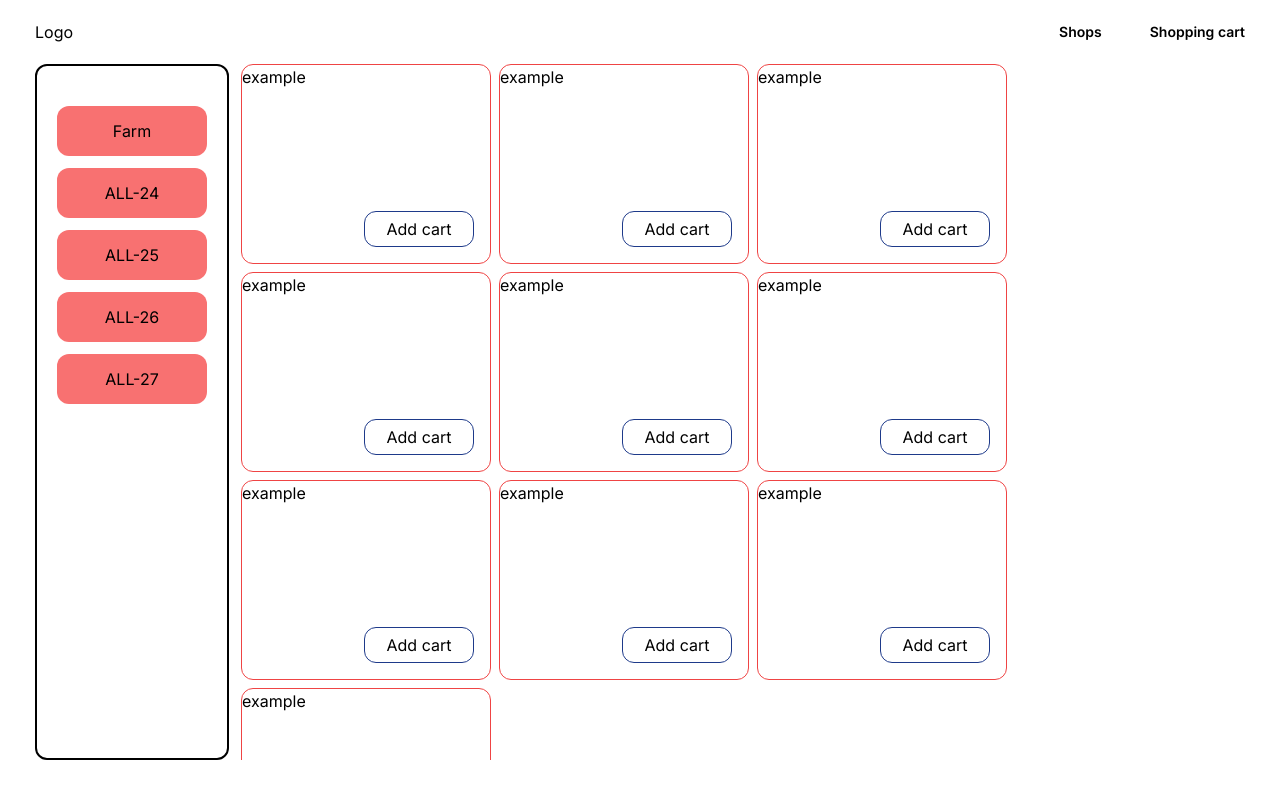
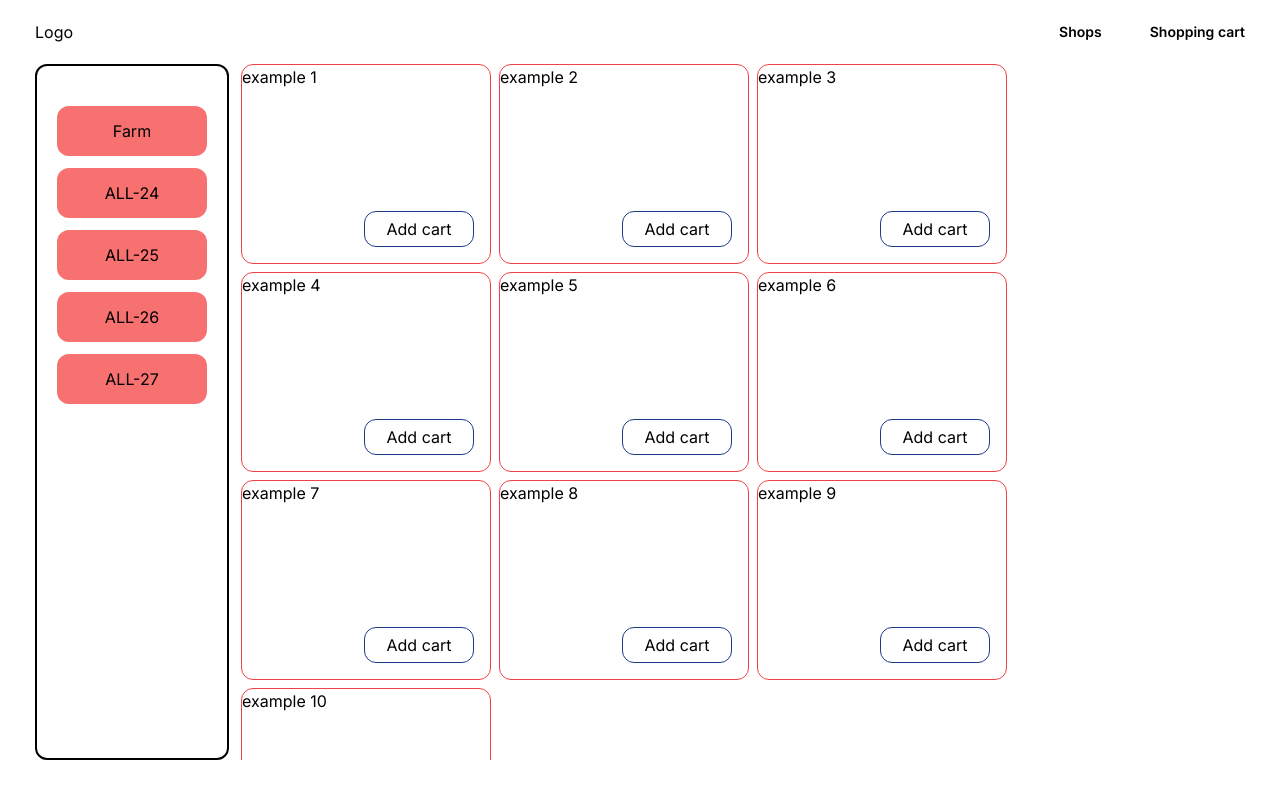
Before and after one commit to ribacot/medicine-delivery-test, a Next.js app: page / in a window 1280 px wide. Built offline with nearby package versions, Linux system fonts and the light colour scheme.

Commit message:
add cart page

```diff
--- a/app/components/listCards/listCards.jsx
+++ b/app/components/listCards/listCards.jsx
@@ -17,17 +17,14 @@ export default function ListCards({ cardArr }) {
 
 	return (
 		<ul className="flex w-full flex-wrap gap-2 overflow-y-auto">
-			{card.length
-				? card.map((el, idx) => (
-						<ListCardsItems
-							key={idx}
-							el={el}
-							idx={idx}
-							setCartArr={setCartArr}
-							cartArr={cartArr}
-						/>
-				  ))
-				: null}
+			{card.map((el) => (
+				<ListCardsItems
+					key={el.id}
+					el={el}
+					setCartArr={setCartArr}
+					cartArr={cartArr}
+				/>
+			))}
 		</ul>
 	);
 }
--- a/app/components/listCards/listCardsItems/listCardsItems.jsx
+++ b/app/components/listCards/listCardsItems/listCardsItems.jsx
@@ -2,25 +2,25 @@
 
 import { useEffect, useState } from "react";
 
-export default function ListCardsItems({ el, idx, cartArr, setCartArr }) {
+export default function ListCardsItems({ el,  cartArr, setCartArr }) {
 	const [isDisebled, setIsDisebled] = useState(false);
 
 	useEffect(() => {
-		setIsDisebled(cartArr.some((el) => el.id === idx));
+		setIsDisebled(cartArr.some((cartEl) => cartEl.id === el.id));
 	}, [cartArr]);
 
 	const handleClick = () => {
 		if (isDisebled) {
-			setCartArr(cartArr.filter((item) => item.id !== idx));
+			setCartArr(cartArr.filter((item) => item.id !== el.id));
 		} else {
-			setCartArr([...cartArr, {title:el, id: idx }]);
+			setCartArr([...cartArr, {title:el.title, id: el.id}]);
 			console.log(cartArr);
 		}
 	};
 
 	return (
 		<li className="relative w-[250px] h-[200px] border-solid border-red-500 border-[1px] rounded-xl">
-			{el}
+      {el.title+" "+el.id}
 			<button
 				type="button"
 				onClick={handleClick}
--- a/app/page.js
+++ b/app/page.js
@@ -1,10 +1,11 @@
 import Aside from "./components/asideBar/aside";
 import { Container } from "./components/ui/container/container";
 import ListCards from "./components/listCards/listCards";
+import { El_Messiri } from "next/font/google";
 
 export default function Home() {
-	const cardItems = Array(10).fill("example");
-
+	const cardItems = Array(10).fill({title:"example"}).map((el,idx)=>{return {...el,id:(idx+1).toString()}});
+console.log(cardItems)
 
 	return (
 		<main className="">
--- a/app/shopping-cart/page.js
+++ b/app/shopping-cart/page.js
@@ -1,14 +1,12 @@
 import ListCards from "../components/listCards/listCards";
+import { Container } from "../components/ui/container/container";
 
 export default function shoppingCcards() {
-
-
-
-
-
 	return (
 		<main className="flex min-h-screen flex-col items-center justify-between p-24">
-			<ListCards />
+			<Container>
+				<ListCards />
+			</Container>
 		</main>
 	);
 }
```
